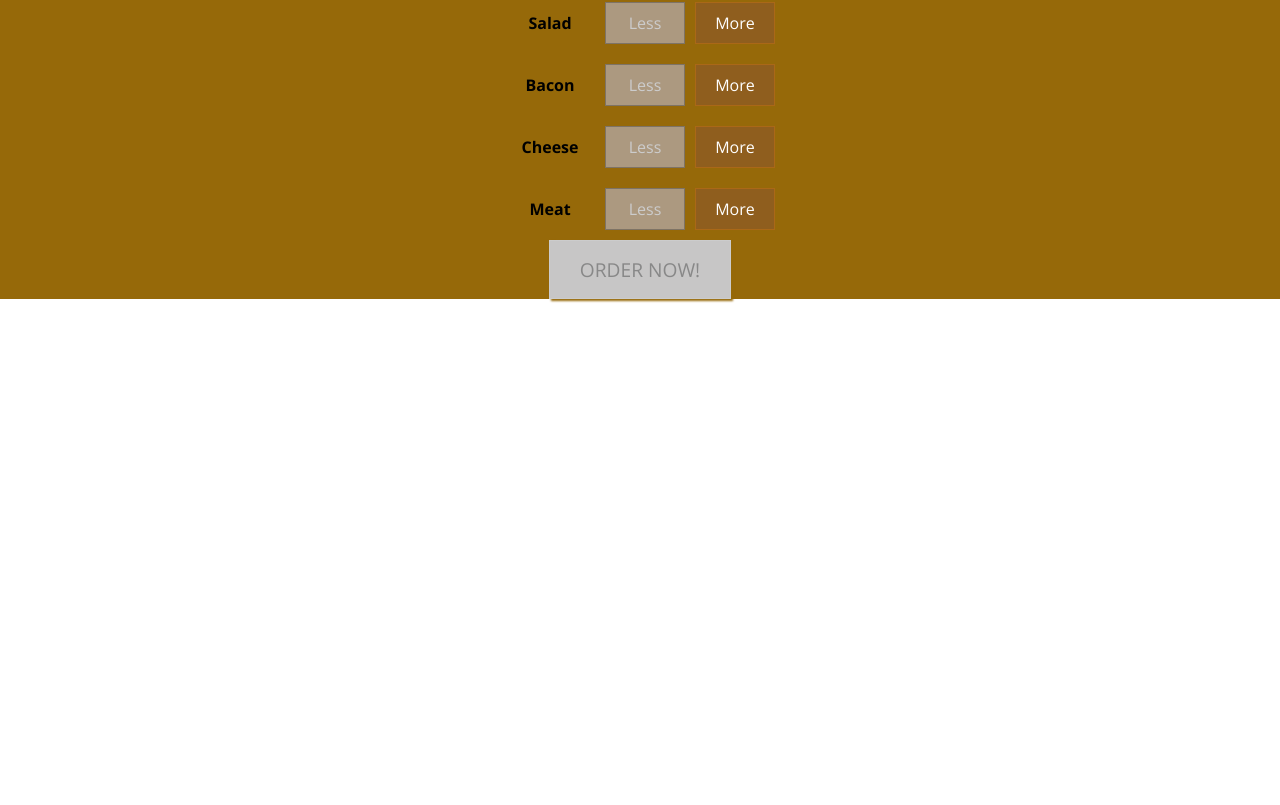
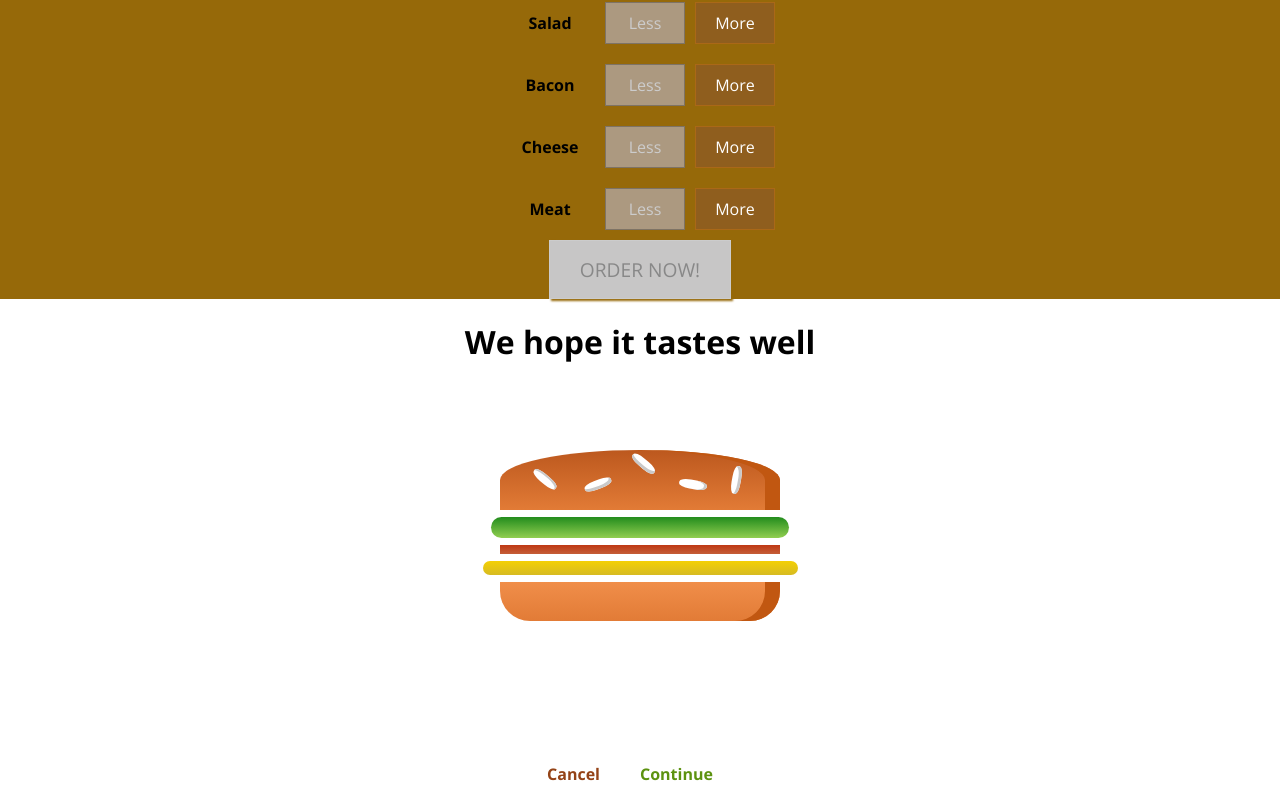
Before and after one commit to BartlomiejKar/burger-app-react, a React (Create React App) app: page / in a window 1280 px wide. Shown: the part 462-1267 px from the top of the page. Before the commit the page ends 800 px from the top, so only its background shows below. Built offline with nearby package versions, Linux system fonts and the light colour scheme.

Commit message:
added components checkouts and now start use react router

```diff
--- a/src/App.js
+++ b/src/App.js
@@ -2,6 +2,7 @@ import React, { Component } from "react";
 import "./App.css";
 import Layout from "./components/Layout/Layout";
 import BurgerBuilder from "./container/burgerBuilder/BurgerBuilder";
+import Checkout from "../src/container/Checkout/Checkout";
 
 class App extends Component {
   render() {
@@ -9,6 +10,7 @@ class App extends Component {
       <div>
         <Layout>
           <BurgerBuilder></BurgerBuilder>
+          <Checkout />
         </Layout>
       </div>
     );
--- /dev/null
+++ b/src/container/Checkout/Checkout.css
@@ -0,0 +1,3 @@
+.CheckoutSummary {
+  text-align: center;
+}
--- /dev/null
+++ b/src/container/Checkout/Checkout.js
@@ -0,0 +1,17 @@
+import React, { Component } from "react";
+import CheckoutSummary from "./CheckoutSummary";
+
+class Checkout extends Component {
+  state = {
+    ingriedents: {
+      salad: 1,
+      bacon: 1,
+      cheese: 1,
+    },
+  };
+  render() {
+    return <CheckoutSummary ingriedents={this.state.ingriedents} />;
+  }
+}
+
+export default Checkout;
--- /dev/null
+++ b/src/container/Checkout/CheckoutSummary.js
@@ -0,0 +1,23 @@
+import React from "react";
+import Burger from "../Burger";
+import Button from "../OrderList/Button";
+import "./Checkout.css";
+
+const CheckoutSummary = (props) => {
+  return (
+    <div className="CheckoutSummary">
+      <h1>We hope it tastes well</h1>
+      <div style={{ width: "100%" }}>
+        <Burger ingriedents={props.ingriedents} />
+      </div>
+      <Button btnType={"Danger"} clicked>
+        Cancel
+      </Button>
+      <Button btnType={"Success"} clicked>
+        Continue
+      </Button>
+    </div>
+  );
+};
+
+export default CheckoutSummary;
```
